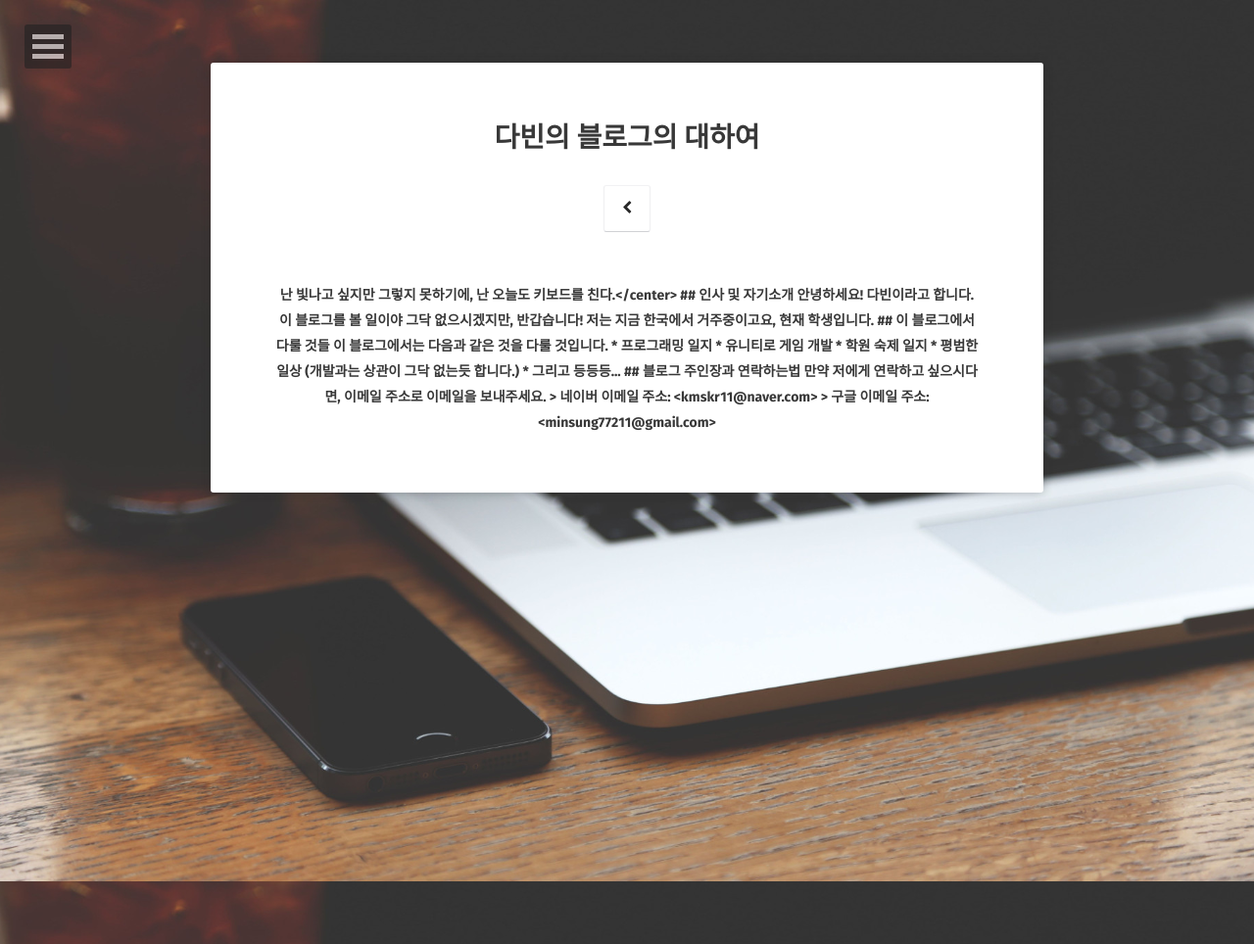
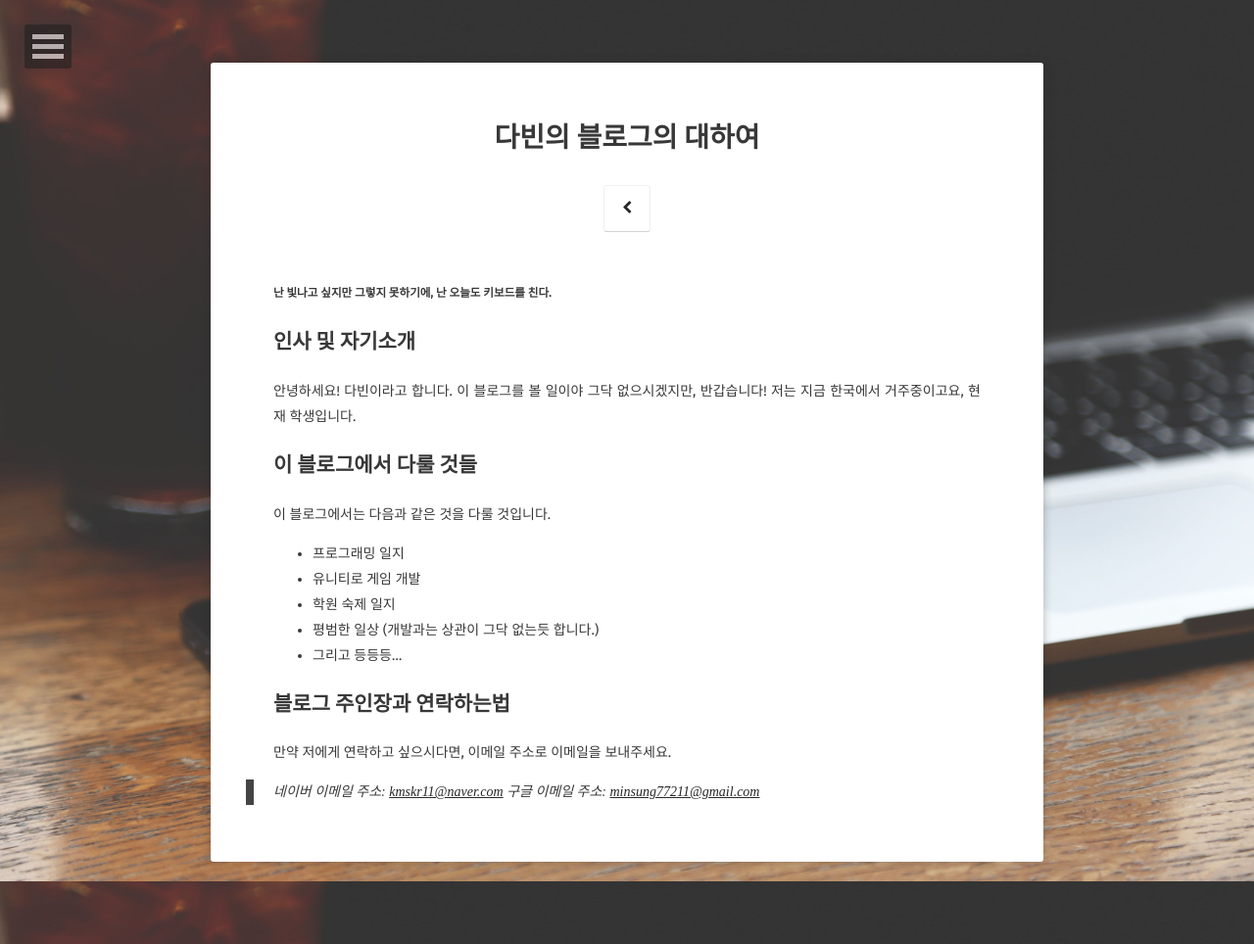
Before and after one commit to CristalStudio-Davin/cristalstudio-davin.github.com, a Jekyll site: the page built from about/index.md, in a window 1280 px wide. Shown: the whole page at 98% size. Built offline with Jekyll 4.4.1, drawn with Linux system fonts in a browser that asks for light colours; some web fonts are replaced.

Commit message:
Update index.md

```diff
--- a/about/index.md
+++ b/about/index.md
@@ -6,7 +6,7 @@ date: 2023-06-11
 comments: false
 ---
 
-<center><b>난 빛나고 싶지만 그렇지 못하기에, 난 오늘도 키보드를 친다.<b></center>
+##### 난 빛나고 싶지만 그렇지 못하기에, 난 오늘도 키보드를 친다.
 
 ## 인사 및 자기소개
 안녕하세요! 다빈이라고 합니다. 이 블로그를 볼 일이야 그닥 없으시겠지만, 반갑습니다!
```
